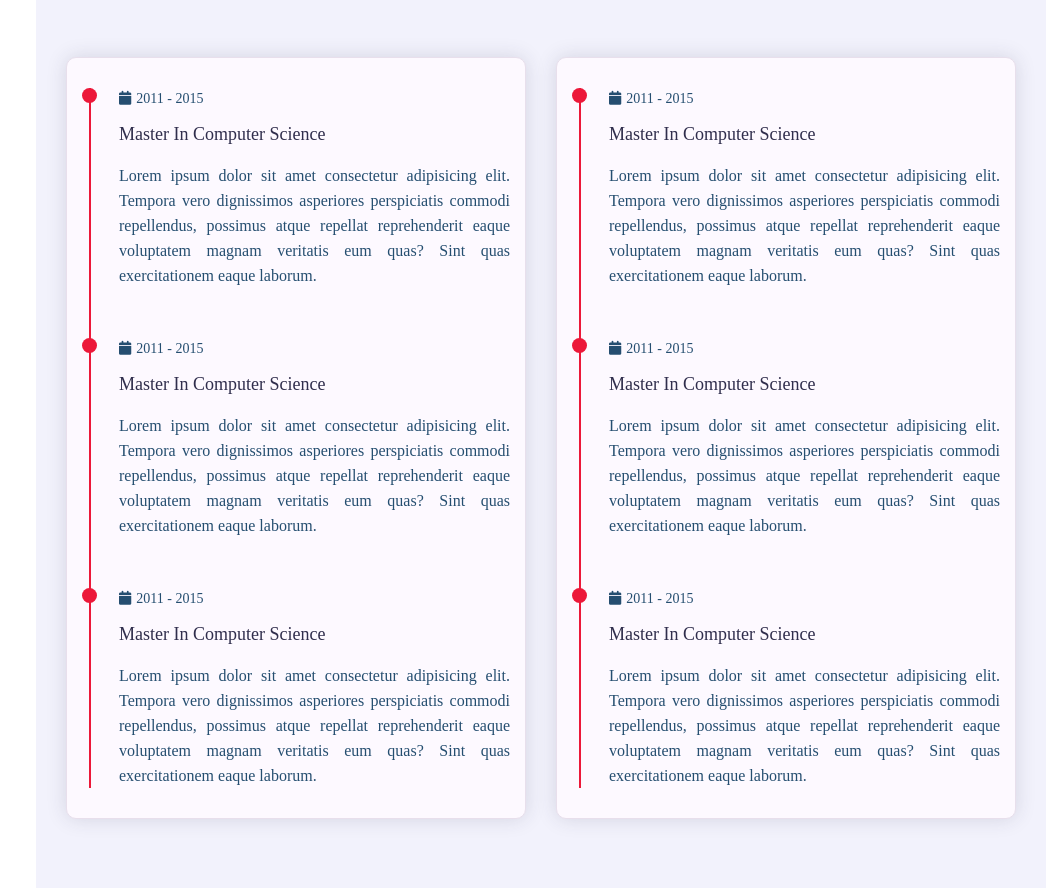
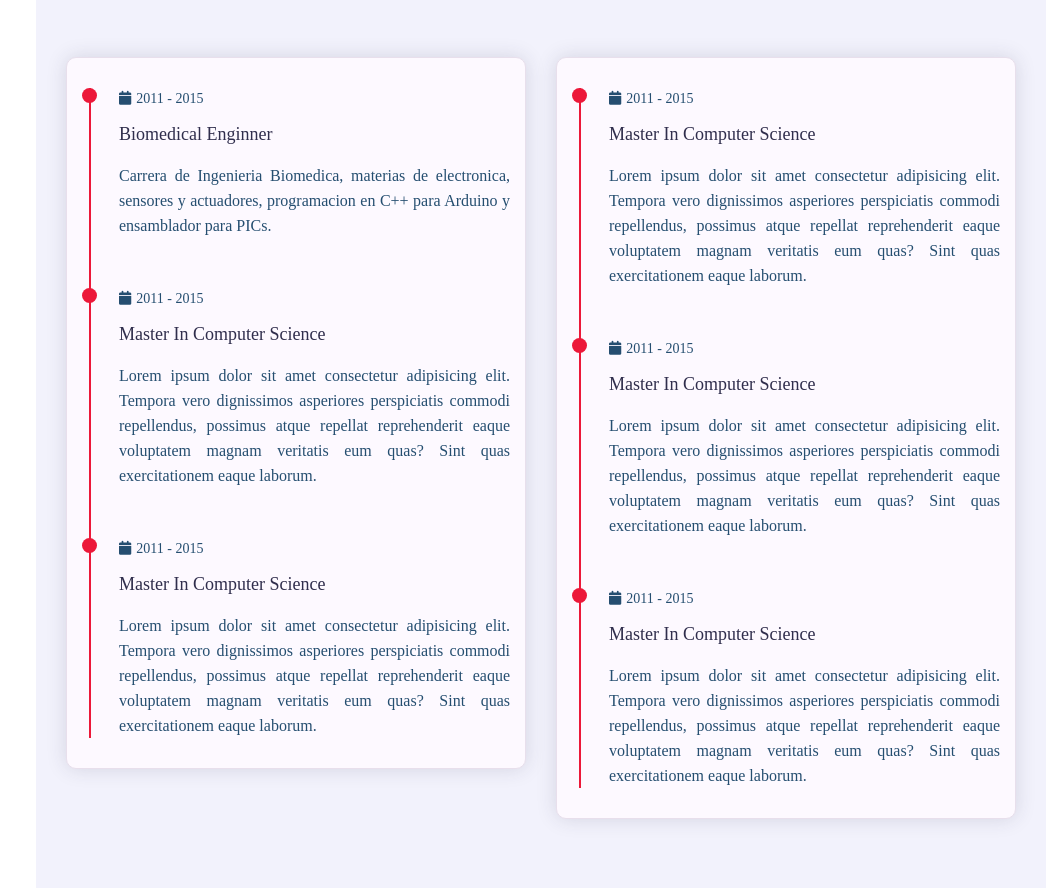
Before and after one commit to LufemegaC/Portfolio-01, a plain HTML site: page index.html in a window 1280 px wide. Shown: the part 1587-2475 px from the top of the page, without its empty margins (234-1280 px from the left). Drawn offline with nearby package versions, Linux system fonts and the light colour scheme; a web font is replaced by a local one.

Commit message:
cambio carrera

```diff
--- a/index.html
+++ b/index.html
@@ -161,11 +161,11 @@
                                                     <h3 class="timeline-date">
                                                         <i class="fa fa-calendar"></i>2011 - 2015
                                                     </h3>
-                                                    <h4 class="timeline-title">Master in Computer Science</h4>
-                                                    <p class="timeline-text">Lorem ipsum dolor sit amet consectetur adipisicing elit.
-                                                    Tempora vero dignissimos asperiores perspiciatis commodi repellendus, possimus
-                                                    atque repellat reprehenderit eaque voluptatem magnam veritatis eum quas? Sint
-                                                    quas exercitationem eaque laborum.</p>
+                                                    <h4 class="timeline-title">Biomedical Enginner</h4>
+                                                    <p class="timeline-text">Carrera de Ingenieria Biomedica, materias de electronica,
+                                                        sensores y actuadores, programacion en C++ para Arduino y ensamblador para PICs.
+
+                                                    </p>
                                             </div>
                                             <!-- ===== timeline item=====-->
                                             <div class="timeline-item">
```
